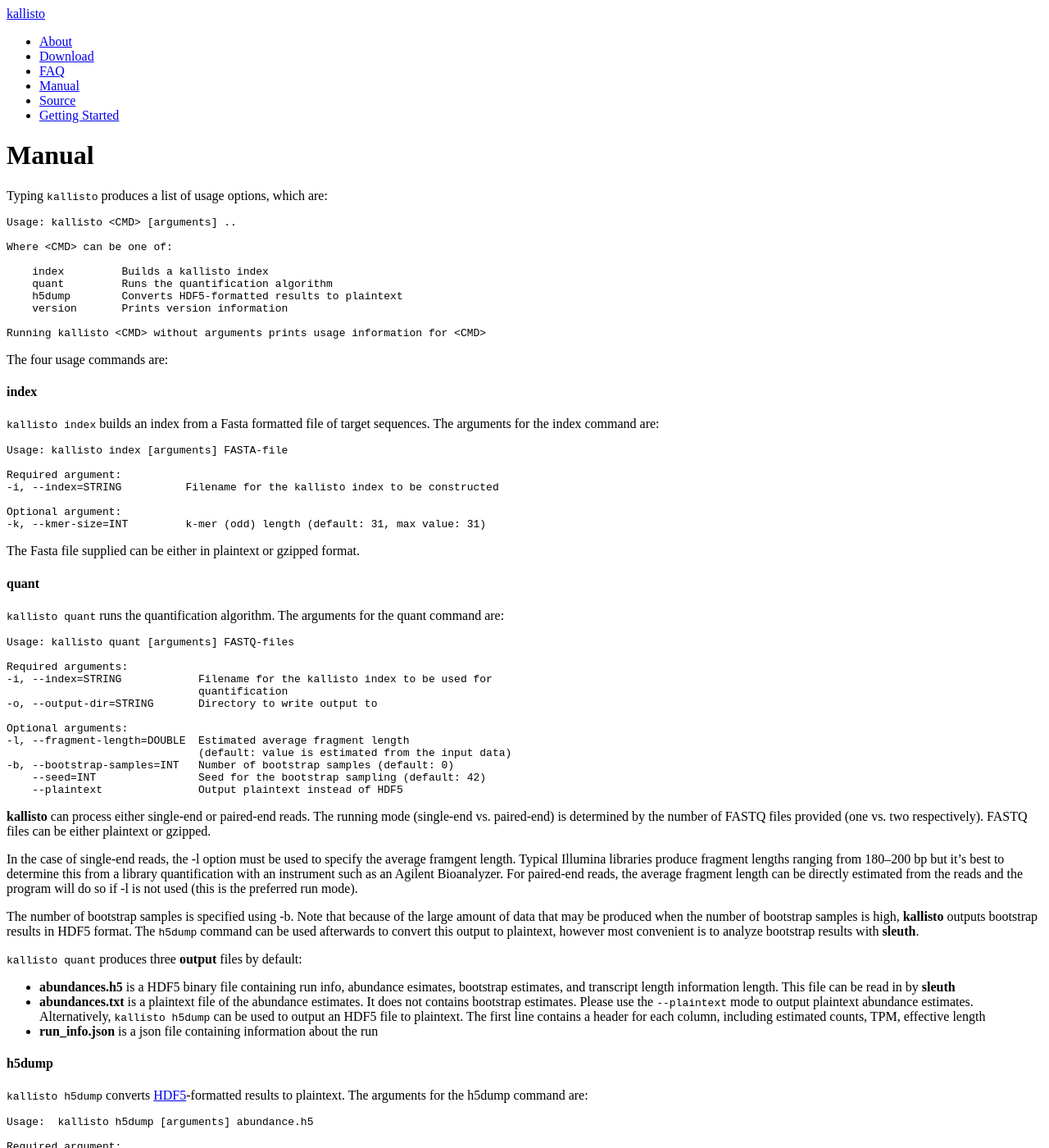
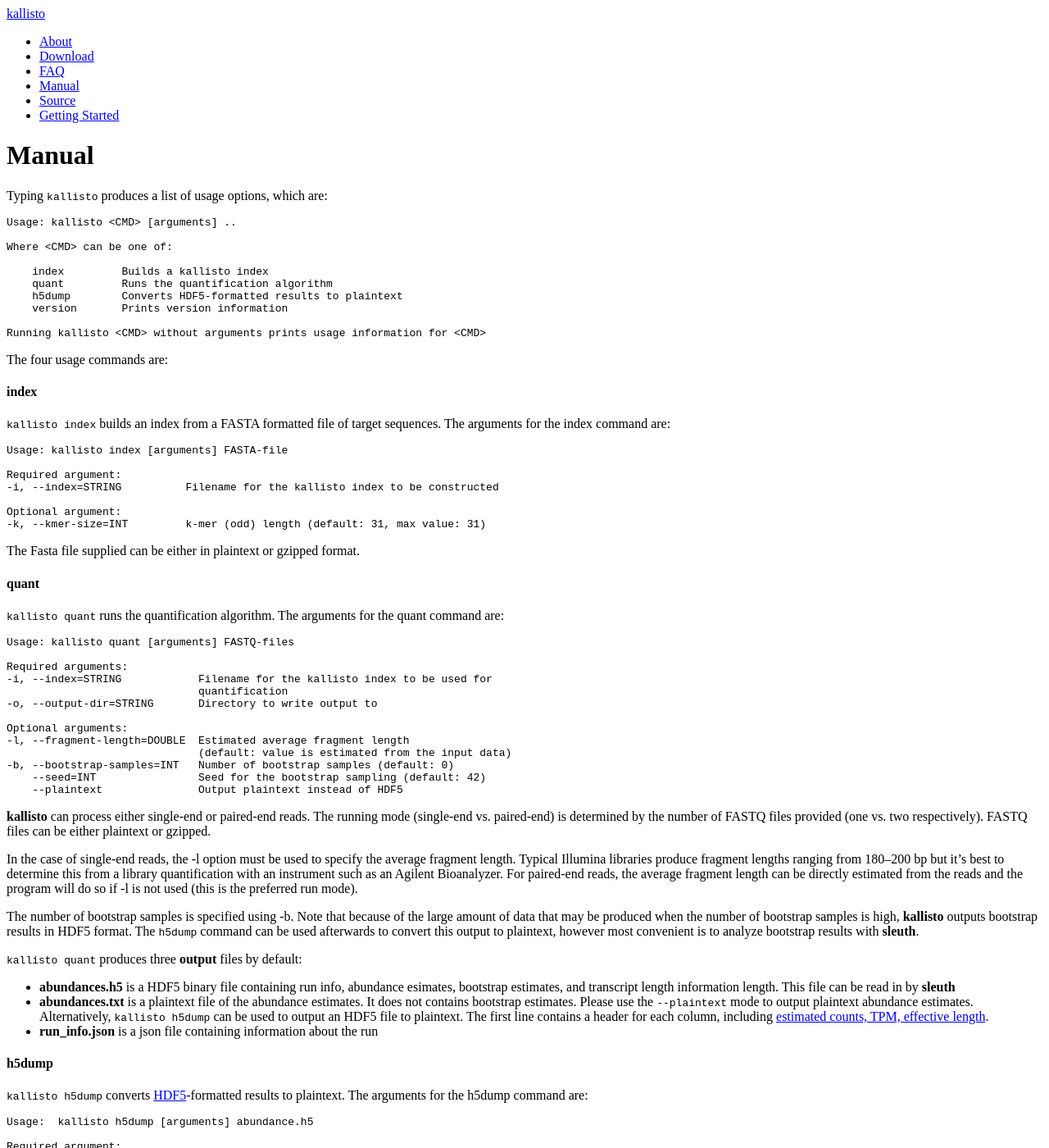
Before and after one commit to pachterlab/kallisto, a Jekyll site: the page built from manual.md, in a window 1280 px wide and 1400 px high. Shown: the whole window at 82% size. Built offline with Jekyll 4.4.1, drawn with Linux system fonts in a browser that asks for light colours.

Commit message:
fix typos

```diff
--- a/manual.md
+++ b/manual.md
@@ -23,7 +23,7 @@
 
 #### index
 
-`kallisto index` builds an index from a Fasta formatted file of target sequences. The arguments for the index command are:
+`kallisto index` builds an index from a FASTA formatted file of target sequences. The arguments for the index command are:
 
     Usage: kallisto index [arguments] FASTA-file
 
@@ -58,7 +58,7 @@
 provided (one vs. two respectively). FASTQ files can be either plaintext or
 gzipped.
 
-In the case of single-end reads, the -l option must be used to specify the average framgent length. Typical Illumina libraries produce fragment lengths ranging from 180--200 bp but it's best to determine this from a library quantification with an instrument such as an Agilent Bioanalyzer. For paired-end reads, the average fragment length can be directly estimated from the reads and the program will do so if -l is not used (this is the preferred run mode).
+In the case of single-end reads, the -l option must be used to specify the average fragment length. Typical Illumina libraries produce fragment lengths ranging from 180--200 bp but it's best to determine this from a library quantification with an instrument such as an Agilent Bioanalyzer. For paired-end reads, the average fragment length can be directly estimated from the reads and the program will do so if -l is not used (this is the preferred run mode).
 
 The number of bootstrap samples is specified using -b. Note that because of the large amount of data that may be produced when the number of bootstrap samples is high, __kallisto__ outputs bootstrap results in HDF5 format. The `h5dump` command can be used afterwards to convert this output to plaintext, however most convenient is to analyze bootstrap results with __sleuth__.
 
@@ -71,7 +71,7 @@
   not contains bootstrap estimates. Please use the `--plaintext` mode to output
   plaintext abundance estimates. Alternatively, `kallisto h5dump` can be used
   to output an HDF5 file to plaintext. The first line contains a header for
-  each column, including estimated counts, TPM, effective length
+  each column, including [estimated counts, TPM, effective length](https://haroldpimentel.wordpress.com/2014/05/08/what-the-fpkm-a-review-rna-seq-expression-units/).
 - __run\_info.json__ is a json file containing information about the run
 
 #### h5dump
```
Also changed, not shown: about.md (+1 -1 lines), download.md (+1 -1 lines), starting.md (+1 -1 lines).
